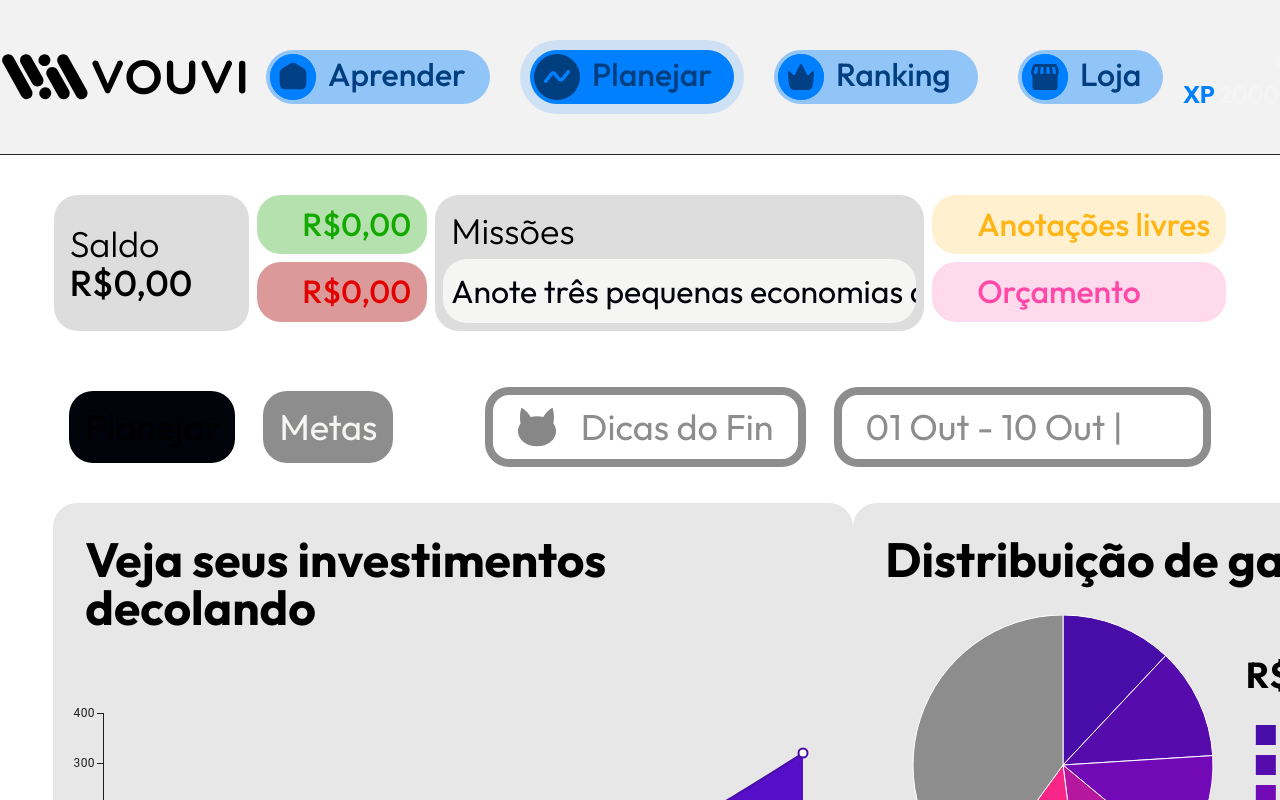
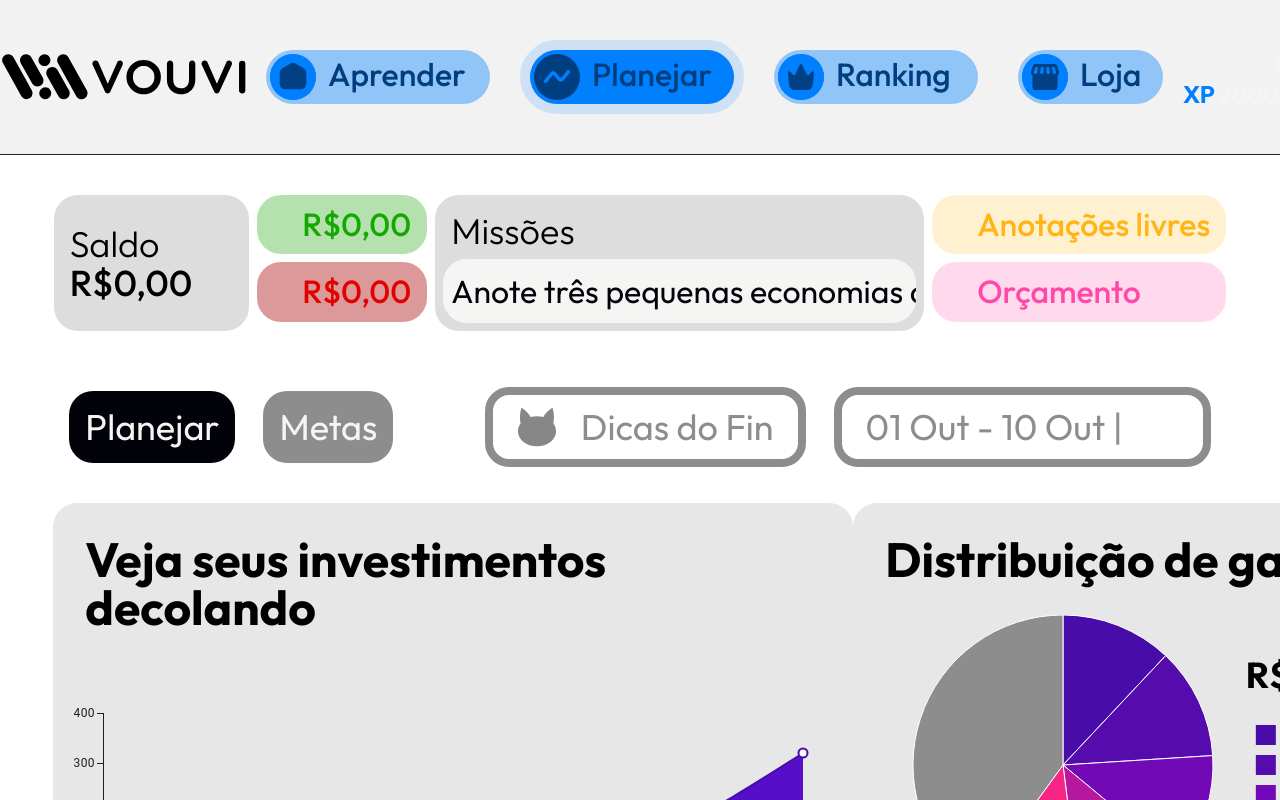
Before and after one commit to yanrafael/vouvi-frontend-client, a React (Vite) app: page /planning in a window 1280 px wide. Shown: the top 800 px of the page. Built offline with nearby package versions, Linux system fonts and the light colour scheme; some icons are missing.

Commit message:
dark-planning

```diff
--- a/src/components/pages/Planning/Top.jsx
+++ b/src/components/pages/Planning/Top.jsx
@@ -61,10 +61,10 @@ function Top({onClick, onClick2}) {
 
       <section className="w-11/12 m-auto mt-10 p-4 rounded-md flex justify-between items-center">
         <div className="flex gap-7">
-          <button onClick={() => handleClick(0)} className={`${btnOn == 0 ? 'bg-black dark:bg-white dark:text-black' : 'bg-[#8D8D8D]'} text-base p-4 rounded-md`}>
+          <button onClick={() => handleClick(0)} className={`${btnOn == 0 ? 'bg-black text-white dark:bg-white dark:text-black' : 'bg-[#8D8D8D] text-white'} text-base p-4 rounded-md`}>
             Planejar
           </button>
-          <button onClick={() => handleClick(1)} className={`${btnOn == 1 ? 'bg-black' : 'bg-[#8D8D8D]'} text-base text-white p-4 rounded-md`}>
+          <button onClick={() => handleClick(1)} className={`${btnOn == 1 ? 'bg-black text-white dark:bg-white dark:text-black' : 'bg-[#8D8D8D] text-white'} text-base p-4 rounded-md`}>
             Metas
           </button>
         </div>
@@ -80,6 +80,7 @@ function Top({onClick, onClick2}) {
             </p>
           </div>
         </div>
+
       </section>
     </div>
   );
```
